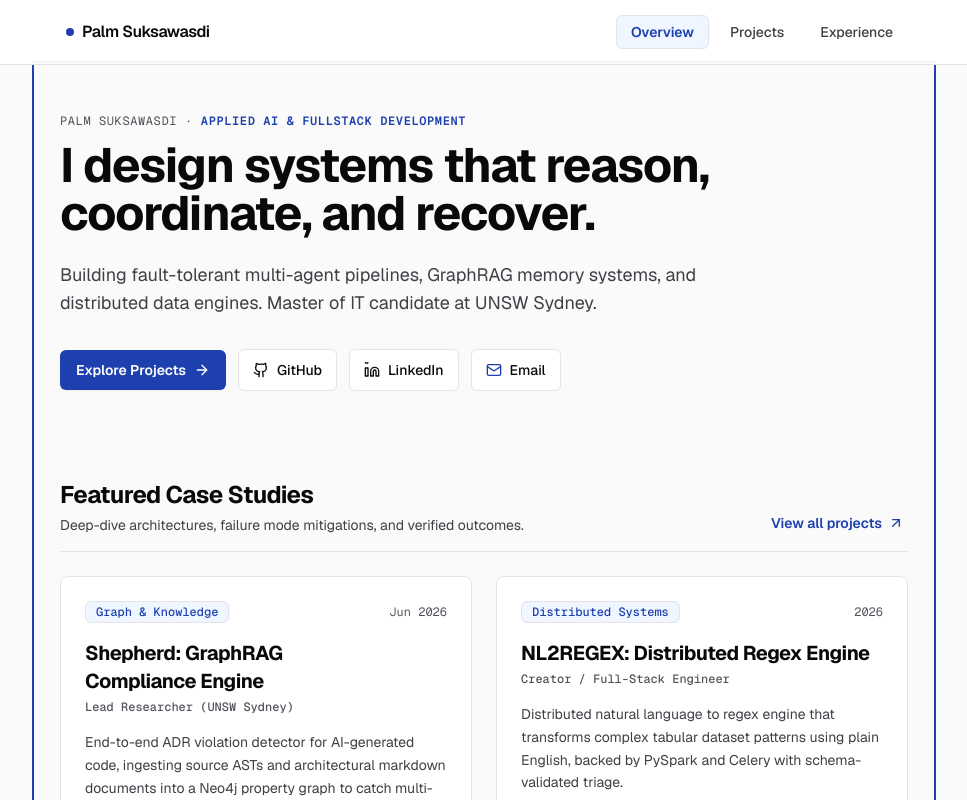
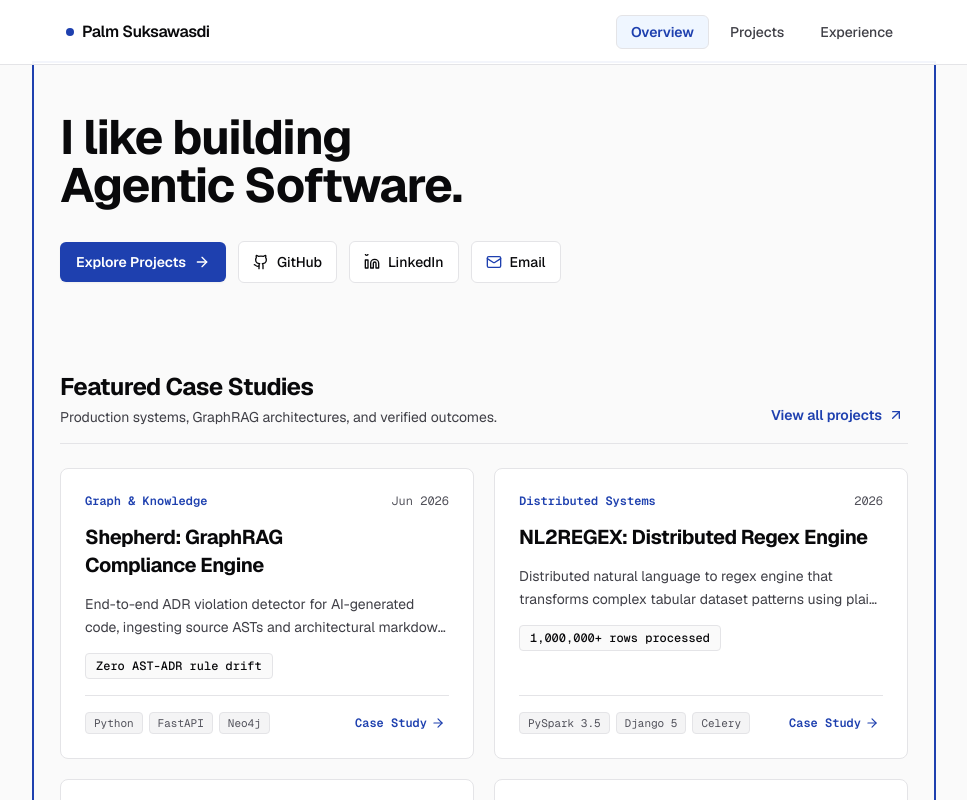
Before and after one commit to Ravicha2/Ravicha2.github.io, a React (Vite) app: page / in a window 1280 px wide. Shown: the top 800 px of the page, without its empty margins (156-1123 px from the left). Built offline with nearby package versions, Linux system fonts and the light colour scheme.

Commit message:
tweak detail

```diff
--- a/src/components/home/BentoGrid.tsx
+++ b/src/components/home/BentoGrid.tsx
@@ -1,5 +1,5 @@
 import type React from 'react';
-import { ArrowUpRight } from 'lucide-react';
+import { ArrowUpRight, ArrowRight } from 'lucide-react';
 import { featuredProjects } from '../../data/projects';
 import { TransitionLink } from '../common/TransitionLink';
 import { useActiveTransitionSlug } from '../../hooks/useViewTransitionNavigate';
@@ -15,7 +15,7 @@ export const BentoGrid: React.FC = () => {
             Featured Case Studies
           </h2>
           <p className="text-sm text-text-secondary mt-1">
-            Deep-dive architectures, failure mode mitigations, and verified outcomes.
+            Production systems, GraphRAG architectures, and verified outcomes.
           </p>
         </div>
         <TransitionLink
@@ -27,26 +27,25 @@ export const BentoGrid: React.FC = () => {
         </TransitionLink>
       </div>
 
-      <div data-testid="bento-grid" className="grid grid-cols-1 md:grid-cols-2 gap-6">
+      <div data-testid="bento-grid" className="grid grid-cols-1 md:grid-cols-2 gap-5">
         {featuredProjects.map((project) => (
           <article
             key={project.slug}
             data-testid={`bento-card-${project.slug}`}
             style={activeSlug === project.slug ? { viewTransitionName: `project-card-${project.slug}` } : undefined}
-            className="group/card bg-surface border border-border-subtle rounded-lg p-6 flex flex-col justify-between hover:border-border-strong transition-all duration-150 md:col-span-1"
+            className="group/card bg-surface border border-border-subtle rounded-lg p-5 sm:p-6 flex flex-col justify-between hover:border-border-strong hover:bg-surface-hover/30 transition-all duration-150"
           >
-            <div className="space-y-4">
-              {/* Header metadata */}
-              <div className="flex items-center justify-between gap-2 flex-wrap">
-                <span className="text-xs font-mono font-medium px-2.5 py-0.5 rounded-md bg-accent-badge-bg text-accent-badge-text border border-border-subtle">
+            <div className="space-y-3.5">
+              {/* Header: Category & Timeline */}
+              <div className="flex items-center justify-between gap-2 text-xs font-mono">
+                <span className="font-semibold text-accent-solid">
                   {project.categoryLabel}
                 </span>
-                <span className="text-xs font-mono text-text-muted">{project.timeline}</span>
+                <span className="text-text-muted">{project.timeline}</span>
               </div>
 
-              {/* Title & Role */}
-              <div className="space-y-1">
-                <h3 className="text-xl font-bold text-text-primary tracking-tight">
+              {/* Title */}
+              <h3 className="text-lg sm:text-xl font-bold text-text-primary tracking-tight">
                 <TransitionLink
                   to={`/projects/${project.slug}`}
                   className="hover:text-accent-solid transition-colors focus-visible:ring-2 focus-visible:ring-accent-solid focus-visible:ring-offset-2 focus-visible:ring-offset-canvas rounded"
@@ -54,48 +53,40 @@ export const BentoGrid: React.FC = () => {
                   {project.title}
                 </TransitionLink>
               </h3>
-                <p className="text-xs font-mono font-medium text-text-muted">{project.role}</p>
-              </div>
 
-              {/* Technical Summary */}
-              <p className="text-sm text-text-secondary leading-relaxed">
+              {/* Single High-Signal Problem & Solution Line */}
+              <p className="text-sm text-text-secondary leading-relaxed line-clamp-2">
                 {project.summary}
               </p>
 
-              {/* Single Quantified Proof Metric */}
+              {/* Single Quantified ROI Metric */}
               {project.metrics && project.metrics.length > 0 && (
-                <div className="flex items-start gap-2 text-xs font-mono text-text-secondary pt-1">
-                  <span className="text-accent-solid font-bold select-none">↓</span>
-                  <span>{project.metrics[0]}</span>
+                <div className="inline-flex items-center gap-2 px-2.5 py-1 text-xs text-bold rounded bg-canvas border border-border-subtle font-mono text-text-secondary">
+                  <span className="font-medium text-text-primary">{project.metrics[0]}</span>
                 </div>
               )}
+            </div>
 
-              {/* Curated Tech Stack Pills */}
-              <div className="flex flex-wrap gap-1.5 pt-1">
-                {project.tags.slice(0, 4).map((tag) => (
+            {/* Card Footer: Tech Stack Pills & Action */}
+            <div className="pt-4 mt-4 border-t border-border-subtle flex items-center justify-between gap-2">
+              <div className="flex flex-wrap gap-1.5">
+                {project.tags.slice(0, 3).map((tag) => (
                   <span
                     key={tag}
-                    className="text-[11px] font-mono px-2 py-0.5 rounded-md bg-surface-hover text-text-secondary border border-border-subtle"
+                    className="text-[11px] font-mono px-2 py-0.5 rounded bg-surface-hover text-text-muted border border-border-subtle"
                   >
                     {tag}
                   </span>
                 ))}
               </div>
-            </div>
 
-            {/* Card Actions Footer */}
-            <div className="pt-4 mt-5 border-t border-border-subtle flex items-center justify-between">
               <TransitionLink
                 to={`/projects/${project.slug}`}
-                className="group/link inline-flex items-center gap-1.5 text-sm font-semibold text-accent-solid hover:underline focus-visible:ring-2 focus-visible:ring-accent-solid focus-visible:ring-offset-2 focus-visible:ring-offset-canvas rounded px-1 py-0.5"
+                className="group/link inline-flex items-center gap-1 text-xs font-mono font-semibold text-accent-solid hover:underline focus-visible:ring-2 focus-visible:ring-accent-solid focus-visible:ring-offset-2 focus-visible:ring-offset-canvas rounded px-1 py-0.5 flex-shrink-0"
               >
-                <span>Read Case Study</span>
-                <ArrowUpRight className="w-4 h-4 transition-transform group-link:hover:translate-x-0.5 group-link:hover:-translate-y-0.5" aria-hidden="true" />
+                <span>Case Study</span>
+                <ArrowRight className="w-3.5 h-3.5 transition-transform group-link:hover:translate-x-0.5" aria-hidden="true" />
               </TransitionLink>
-
-              <span className="text-xs font-mono text-text-muted">
-                System trace →
-              </span>
             </div>
           </article>
         ))}
--- a/src/components/home/ExecutionTrace.tsx
+++ /dev/null
@@ -1,2 +0,0 @@
-export const ExecutionTrace = () => null;
-export default ExecutionTrace;
--- a/src/components/home/HeroNarrative.tsx
+++ b/src/components/home/HeroNarrative.tsx
@@ -1,5 +1,5 @@
 import type React from 'react';
-import { Mail, ArrowRight, ShieldCheck, Activity, Terminal } from 'lucide-react';
+import { Mail, ArrowRight } from 'lucide-react';
 import { profile } from '../../data/profile';
 import { TransitionLink } from '../common/TransitionLink';
 
@@ -39,27 +39,26 @@ const LinkedinIcon: React.FC<{ className?: string }> = ({ className = 'w-4 h-4'
 export const HeroNarrative: React.FC = () => {
   return (
     <section aria-labelledby="hero-title" className="space-y-6 pt-2 pb-6">
-
       {/* Heading and Thesis */}
       <div className="space-y-3">
-        <div className="flex items-center gap-2 text-xs font-mono text-text-muted tracking-wider uppercase">
+        {/* <div className="flex items-center gap-2 text-xs font-mono text-text-muted tracking-wider uppercase">
           <span>{profile.name}</span>
           <span>·</span>
           <span className="text-accent-solid font-semibold">{profile.title}</span>
-        </div>
+        </div> */}
 
         <h1
           id="hero-title"
           className="text-3xl sm:text-4xl lg:text-5xl font-bold tracking-tight text-text-primary leading-[1.1] text-balance max-w-2xl"
         >
-          I design systems that reason, coordinate, and recover.
+          I like building Agentic Software.
         </h1>
       </div>
 
-      {/* Core Systems Narrative */}
+      {/* Core Systems Narrative
       <p className="text-base sm:text-lg text-text-secondary leading-relaxed max-w-2xl text-pretty">
         Building fault-tolerant multi-agent pipelines, GraphRAG memory systems, and distributed data engines. Master of IT candidate at UNSW Sydney.
-      </p>
+      </p> */}
 
       {/* Action Links & Social Bar */}
       <div className="flex flex-wrap items-center gap-3 pt-2">
--- a/src/data/profile.ts
+++ b/src/data/profile.ts
@@ -4,9 +4,6 @@ export const profile: Profile = {
   name: 'Palm Suksawasdi',
   preferredName: 'Palm',
   fullName: 'Ravicha Suksawasdi Na Ayuthaya',
-  title: 'Applied AI & FullStack Development',
-  headline: 'Building fault-tolerant multi-agent pipelines, GraphRAG memory systems, and distributed data engines.',
-  status: 'Master of IT at UNSW Sydney (WAM 83 / Distinction, graduating Dec 2026) · Open to full-time Applied AI & Backend Systems roles.',
   location: 'Sydney, Australia',
   email: 'rsuksawasdi@gmail.com',
   links: {
```
Lines whose indentation alone changed are shown as unchanged.
